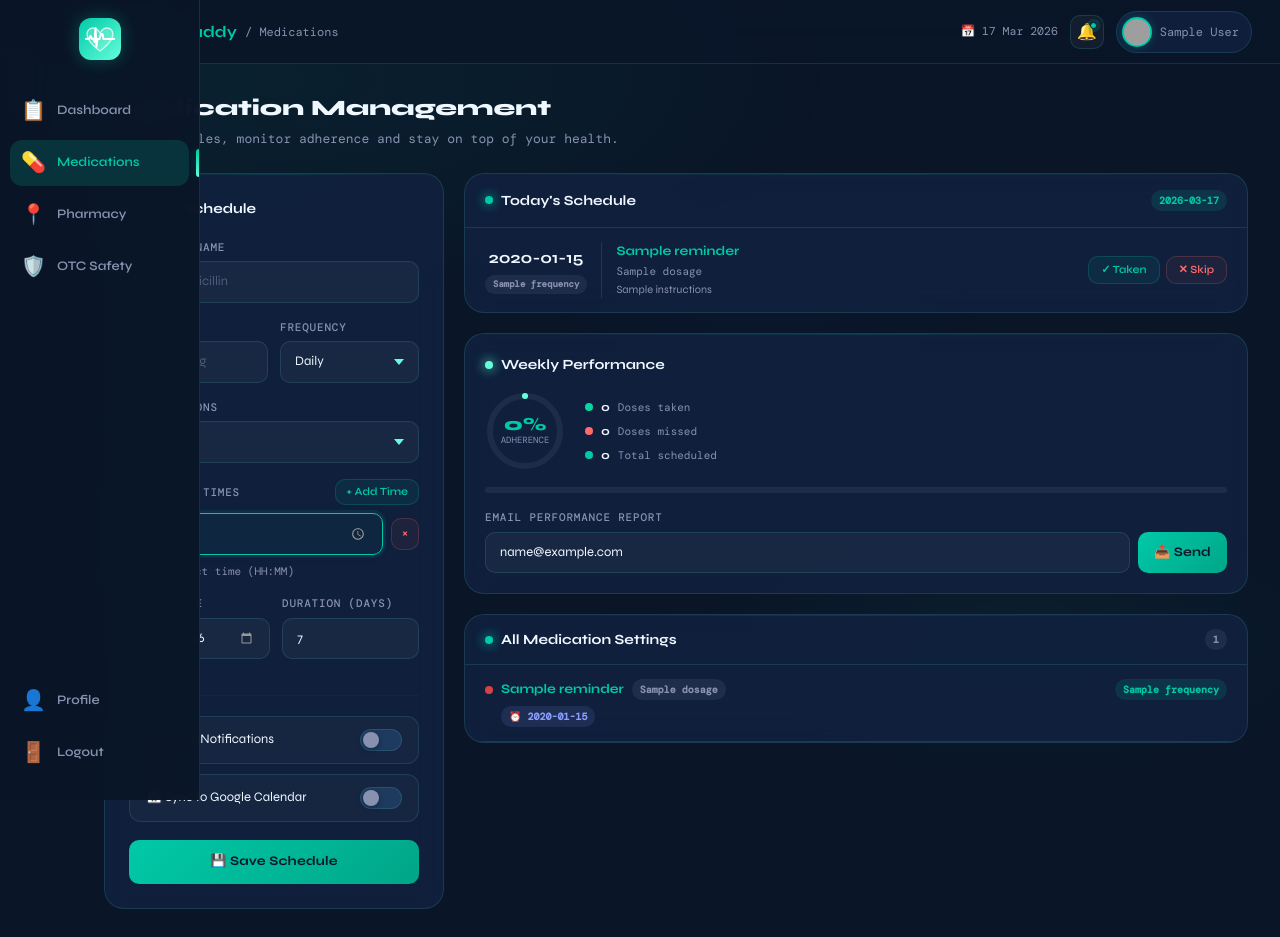
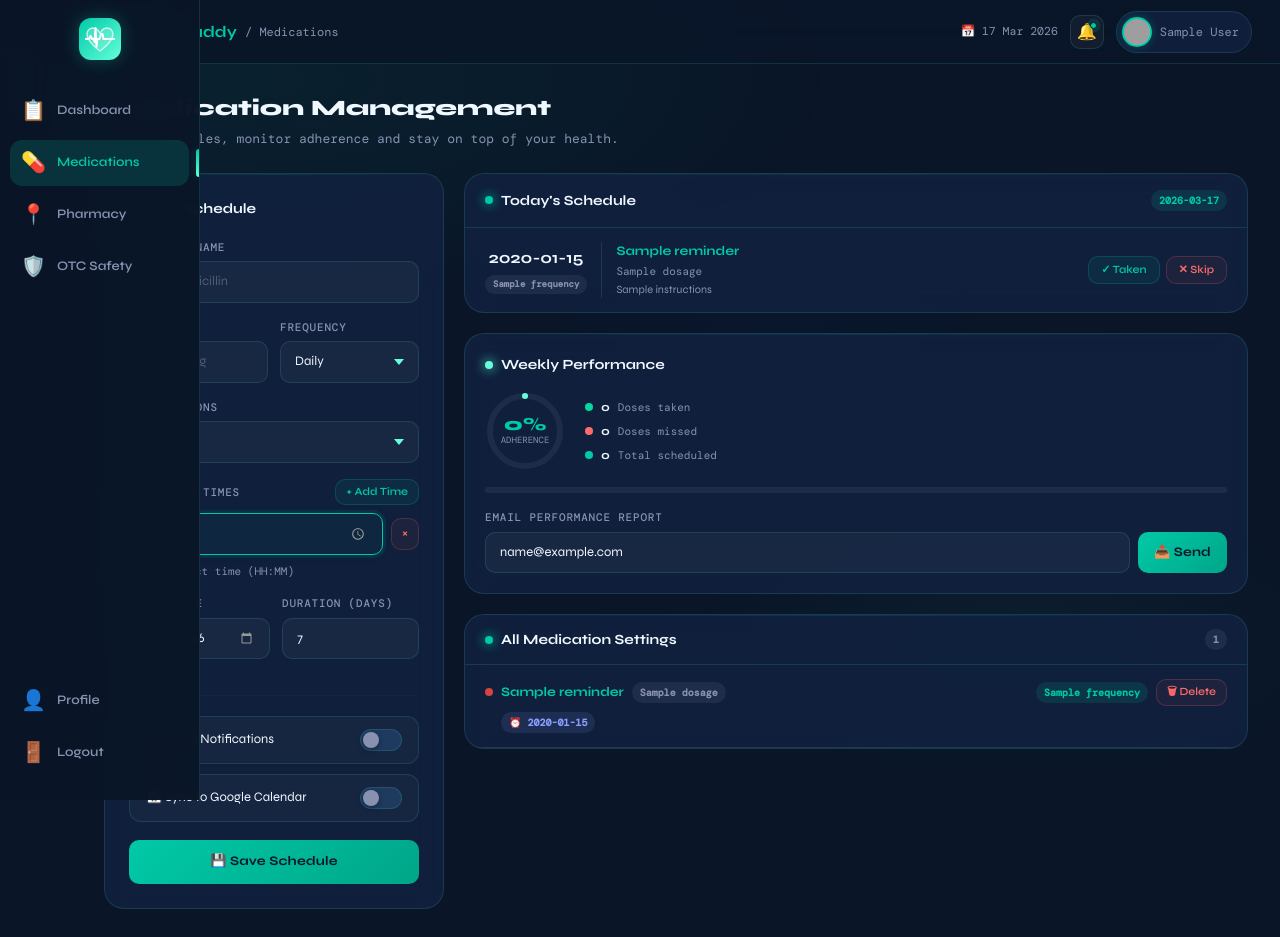
Before and after one commit to karucholagiridhar/PharmaBuddy, a Flask app: page /medications in a window 1280 px wide. Run offline with Flask 3, Linux system fonts and the light colour scheme; the visitor is signed in with stand-in values (Sample User, id 1); a database or web service that is not in the repository returns one stand-in record (values such as "Sample title"); data that the repository does not hold is empty; some libraries are stand-ins or nearby versions; some web fonts are replaced; grey boxes are pictures that could not be loaded.

Commit message:
Add delete reminder feature to medications tab
- app.py: add /api/reminder/delete POST route (delegates to existing
  reminder_manager.delete_reminder() which was already implemented)
- medications.html: add 🗑 Delete button to each row in All Medication Settings
- medications.html: reuse confirmActionModal for delete confirmation
- medications.html: smooth fade-out + collapse animation on successful delete
  (opacity → 0, max-height → 0 over 380ms before DOM removal)
- medications.html: update confirmBtn handler to branch on action type
  (delete vs taken/skipped) so all three actions share one modal

Co-Authored-By: Claude Sonnet 4.6 <noreply@anthropic.com>

```diff
--- a/app.py
+++ b/app.py
@@ -432,6 +432,20 @@ def update_medication_status():
         logger.error(f"Status Update Error: {e}")
         return jsonify({'error': str(e)}), 500
 
+@app.route('/api/reminder/delete', methods=['POST'])
+@login_required
+def delete_reminder_route():
+    data = request.json
+    reminder_id = data.get('reminder_id')
+    if not reminder_id:
+        return jsonify({'error': 'Reminder ID required'}), 400
+    try:
+        res = reminder_manager.delete_reminder(reminder_id)
+        return jsonify(res)
+    except Exception as e:
+        logger.error(f"Delete Reminder Error: {e}")
+        return jsonify({'error': str(e)}), 500
+
 @app.route('/api/report/email', methods=['POST'])
 @login_required
 def email_report():
--- a/templates/medications.html
+++ b/templates/medications.html
@@ -214,7 +214,7 @@
       <div class="collapse show" id="activeList">
         {% if reminders %}
           {% for r in reminders %}
-          <div style="padding:14px 20px;border-bottom:1px solid var(--border);transition:background 0.2s;"
+          <div id="rem-{{ r._id }}" style="padding:14px 20px;border-bottom:1px solid var(--border);transition:opacity 0.3s ease,max-height 0.35s ease,padding 0.3s ease;"
                onmouseenter="this.style.background='rgba(0,201,167,0.03)'"
                onmouseleave="this.style.background=''">
             <div style="display:flex;justify-content:space-between;align-items:center;margin-bottom:6px;">
@@ -223,7 +223,11 @@
                 <span style="font-weight:700;font-size:13px;color:var(--teal);">{{ r.medicine_name }}</span>
                 <span class="ez-tag tag-muted">{{ r.dosage }}</span>
               </div>
+              <div style="display:flex;align-items:center;gap:8px;">
                 <span class="ez-tag tag-teal">{{ r.frequency }}</span>
+                <button class="btn-danger-ghost" style="padding:4px 10px;font-size:11px;"
+                        onclick="deleteReminder('{{ r._id }}', document.getElementById('rem-{{ r._id }}'))">🗑 Delete</button>
+              </div>
             </div>
             <div style="display:flex;gap:6px;flex-wrap:wrap;padding-left:16px;">
               {% for time in r.times %}<span class="ez-tag tag-indigo">⏰ {{ time }}</span>{% endfor %}
@@ -283,8 +287,31 @@ document.addEventListener('DOMContentLoaded', function() {
     const confirmBtnEl = document.getElementById('confirmBtn');
     confirmBtnEl.disabled = true;
     confirmModal.hide();
-    const { action, name, time, btnContainer } = pendingAction;
+    const { action } = pendingAction;
     try {
+      if (action === 'delete') {
+        const { reminderId, rowEl } = pendingAction;
+        const res  = await fetch('/api/reminder/delete', {
+          method: 'POST', headers: {'Content-Type': 'application/json'},
+          body: JSON.stringify({ reminder_id: reminderId })
+        });
+        const data = await res.json();
+        if (data.success) {
+          if (rowEl) {
+            rowEl.style.overflow = 'hidden';
+            rowEl.style.maxHeight = rowEl.offsetHeight + 'px';
+            rowEl.style.opacity   = '0';
+            requestAnimationFrame(() => {
+              rowEl.style.maxHeight      = '0';
+              rowEl.style.paddingTop     = '0';
+              rowEl.style.paddingBottom  = '0';
+            });
+            setTimeout(() => rowEl.remove(), 380);
+          }
+          pendingAction = null;
+        } else { showAlert('Error', data.error || 'Failed to delete reminder'); }
+      } else {
+        const { name, time, btnContainer } = pendingAction;
         const res  = await fetch('/api/medication/status', {
           method: 'POST', headers: {'Content-Type': 'application/json'},
           body: JSON.stringify({ action, medicine_name: name, scheduled_time: time,
@@ -299,7 +326,8 @@ document.addEventListener('DOMContentLoaded', function() {
           }
           pendingAction = null;
         } else { showAlert('Error', data.error || 'Unknown error'); }
-    } catch(e) { showAlert('Error', 'Failed to update status'); }
+      }
+    } catch(e) { showAlert('Error', 'Action failed. Please try again.'); }
     finally { confirmBtnEl.disabled = false; }
   });
 
@@ -340,6 +368,13 @@ function markStatus(action, name, time, btn) {
   confirmModal.show();
 }
 
+function deleteReminder(reminderId, rowEl) {
+  pendingAction = { action: 'delete', reminderId, rowEl };
+  document.getElementById('confirmMsg').innerHTML =
+    `Delete this medication reminder?<br><span style="font-size:11px;color:var(--muted);">This cannot be undone.</span>`;
+  confirmModal.show();
+}
+
 async function sendReport(btn) {
   const email = document.getElementById('report-email').value;
   if (!email) { showAlert('Input Required', 'Please enter an email address'); return; }
```
Lines whose indentation alone changed are shown as unchanged.
